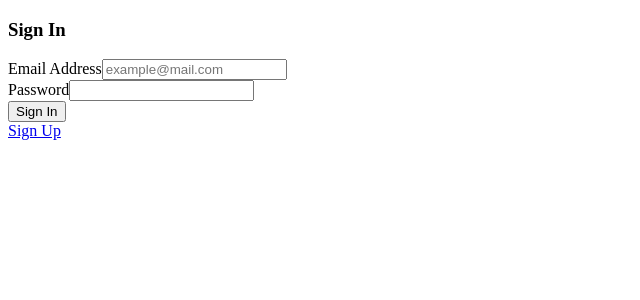
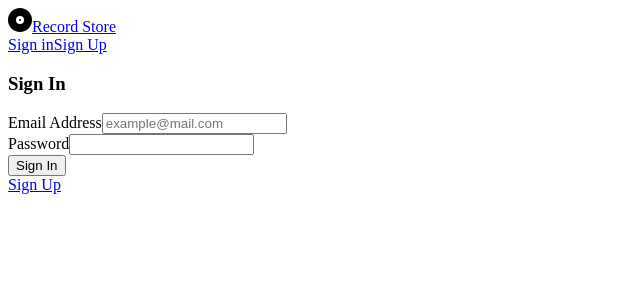
Before and after one commit to qtrangdo/record_store, a Vue app in the folder recordstore-front/: page /#/ in a window 1280 px wide. Shown: the top 300 px of the page, without its empty margins (0-640 px from the left). Built offline with nearby package versions, Linux system fonts and the light colour scheme.

Commit message:
Add Header Component

```diff
--- a/recordstore-front/src/App.vue
+++ b/recordstore-front/src/App.vue
@@ -1,11 +1,16 @@
 <template>
   <div id="app">
+    <Header />
     <router-view/>
   </div>
 </template>
 
 <script>
+import Header from '@/components/Header.vue'
 export default {
-  name: 'App'
+  name: 'App',
+  components: {
+    Header
+  }
 }
 </script>
--- /dev/null
+++ b/recordstore-front/src/components/Header.vue
@@ -0,0 +1,44 @@
+<template>
+  <header class="bg-grey-lighter py-4">
+    <div class="container m-auto flex flex-wrap items-center justify-end">
+      <div class="flex-1 flex items-center">
+        <svg class="fill-current text-indigo" viewBox="0 0 24 24" width="24" height="24"><title>record vinyl</title><path d="M23.938 10.773a11.915 11.915 0 0 0-2.333-5.944 12.118 12.118 0 0 0-1.12-1.314A11.962 11.962 0 0 0 12 0C5.373 0 0 5.373 0 12s5.373 12 12 12 12-5.373 12-12c0-.414-.021-.823-.062-1.227zM12 16a4 4 0 1 1 0-8 4 4 0 0 1 0 8zm0-5a1 1 0 1 0 0 2 1 1 0 0 0 0-2z"></path></svg>
+
+        <a href="/" class="uppercase text-sm font-mono pl-4 font-semibold no-underline text-indigo-dark hover:text-indigo-darker">Record Store</a>
+      </div>
+      <div>
+        <router-link to="/" class="link-grey px-2 no-underline" v-if="!signedIn()">Sign in</router-link>
+        <router-link to="/signup" class="link-grey px-2 no-underline" v-if="!signedIn()">Sign Up</router-link>
+        <router-link to="/records" class="link-grey px-2 no-underline" v-if="signedIn()">Records</router-link>
+        <router-link to="/artists" class="link-grey px-2 no-underline" v-if="signedIn()">Artists</router-link>
+        <a href="#" @click.prevent="signOut" class="link-grey px-2 no-underline" v-if="signedIn()">Sign out</a>
+      </div>
+    </div>
+  </header>
+</template>
+
+<script>
+export default {
+  name: 'Header',
+  created () {
+    this.signedIn()
+  },
+  methods: {
+    setError (error, text) {
+      this.error = (error.response && error.response.data && error.response.data.error) || text
+    },
+    signedIn () {
+      return localStorage.signedIn
+    },
+    signOut () {
+      this.$http.secured.delete('/signin')
+        .then(response => {
+          delete localStorage.csrf
+          delete localStorage.signedIn
+          this.$router.replace('/')
+        })
+        .catch(error => this.setError(error, 'Cannot sign out'))
+    }
+  }
+}
+</script>
```
